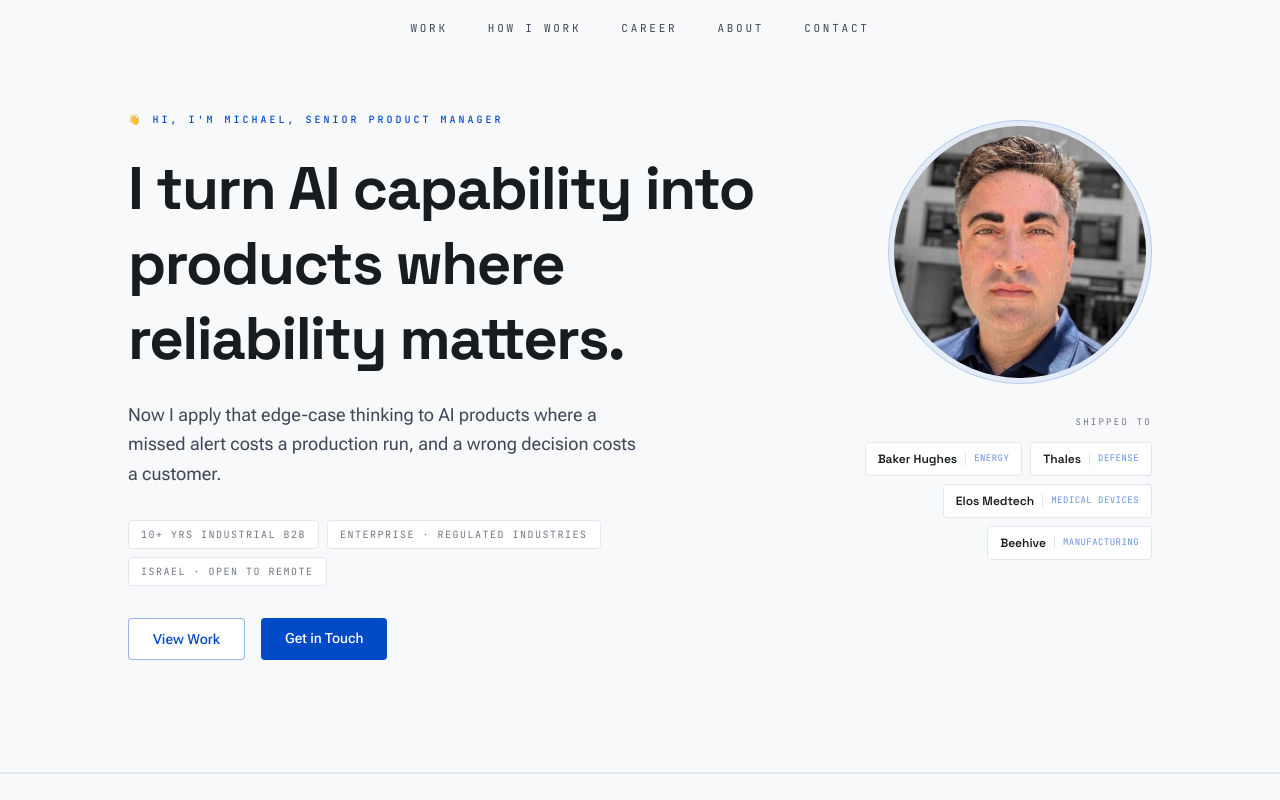
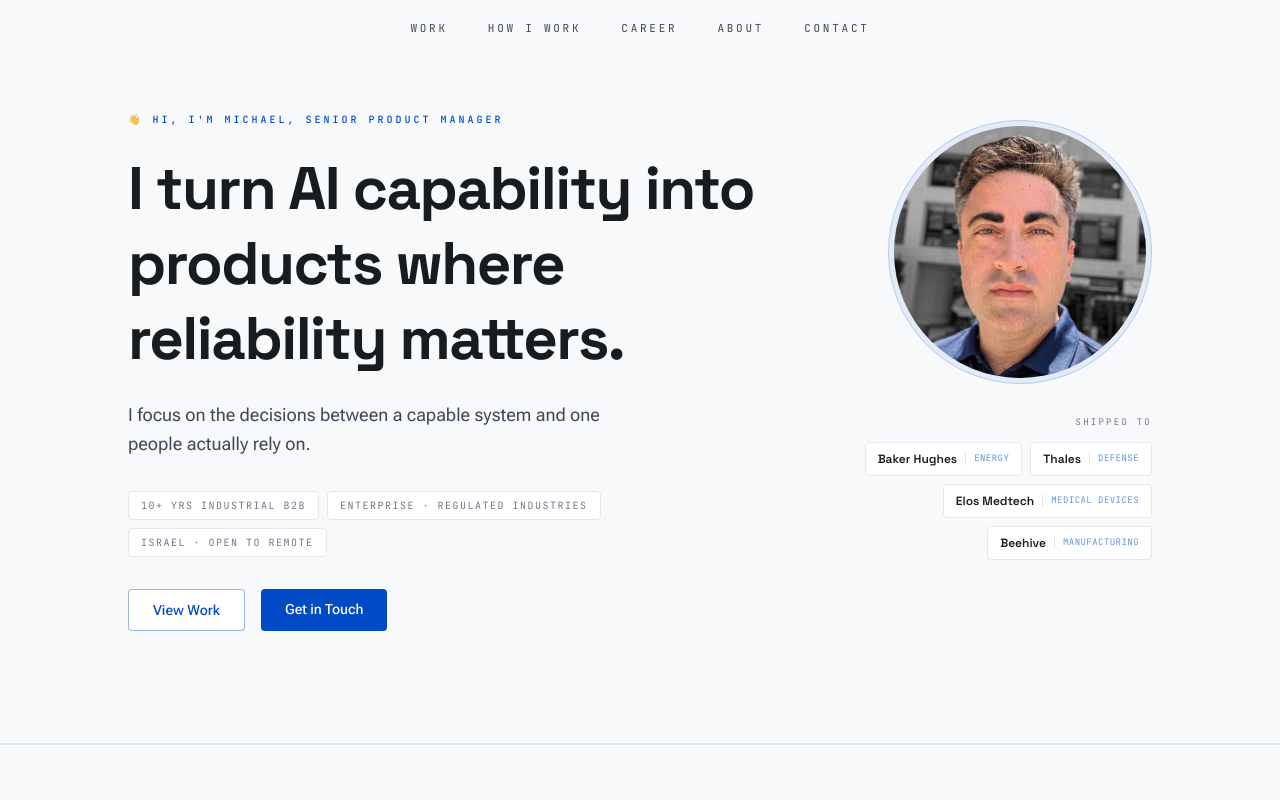
Before and after one commit to korm85/ClaudeCode-portfolio-dev, a Next.js app: page / in a window 1280 px wide. Shown: the top 800 px of the page. Built offline with nearby package versions, Linux system fonts and the light colour scheme.

Commit message:
Replace orphaned hero subheading with domain-agnostic positioning line
https://claude.ai/code/session_013hZtzHN7gs3w9fczYR7qKV

```diff
--- a/app/page.tsx
+++ b/app/page.tsx
@@ -55,7 +55,7 @@ export default function Home() {
               </h1>
 
               <p className="text-base md:text-lg text-text-secondary leading-relaxed mb-8 max-w-lg">
-                Now I apply that edge-case thinking to AI products where a missed alert costs a production run, and a wrong decision costs a customer.
+                I focus on the decisions between a capable system and one people actually rely on.
               </p>
 
               {/* Credential tags */}
```
